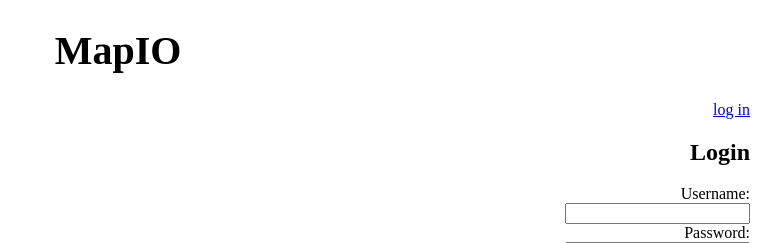
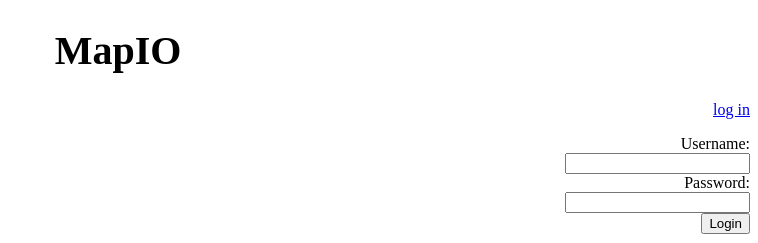
Before and after one commit to dgisser/mapio, a Flask app: page /login in a window 1280 px wide. Shown: the top 243 px of the page, without its empty margins (522-1280 px from the left). Run offline with Flask 2, Linux system fonts and the light colour scheme; some libraries are stand-ins or nearby versions.

Commit message:
Updated templates

```diff
--- a/templates/login.html
+++ b/templates/login.html
@@ -1,6 +1,5 @@
 {% extends "home.html" %}
 {% block body %}
-  <h2>Login</h2>
   {% if error %}<p class=error><strong>Error:</strong> {{ error }}{% endif %}
   <form action="/login/authenticate" method=post>
     <dl>
```
